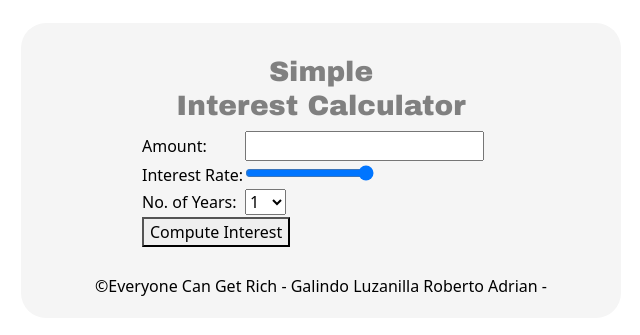
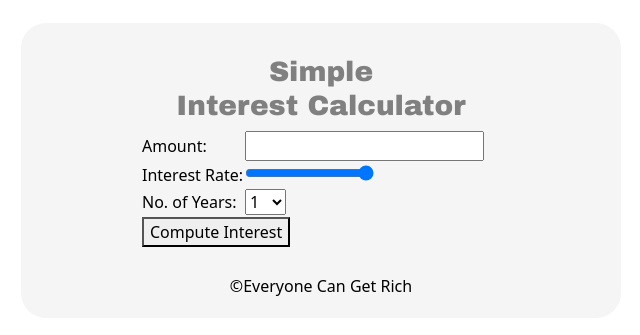
Before and after one commit to yayanone/project-final-edx, a plain HTML site: page edx-final-project/index.html in a window 1280 px wide. Shown: the part 105-440 px from the top of the page, without its empty margins (319-959 px from the left). Drawn offline with nearby package versions, Linux system fonts and the light colour scheme.

Commit message:
Add files via upload

```diff
--- a/edx-final-project/index.html
+++ b/edx-final-project/index.html
@@ -54,7 +54,7 @@
         </table>
         <br>
         <footer class="text-center">
-            ©Everyone Can Get Rich - Galindo Luzanilla Roberto Adrian -
+            ©Everyone Can Get Rich
         </footer>
     </div>
 
```
